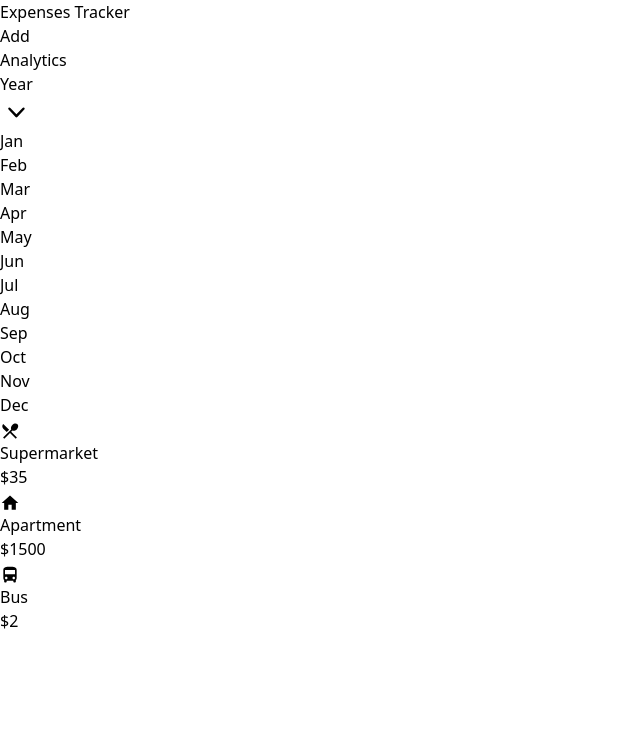
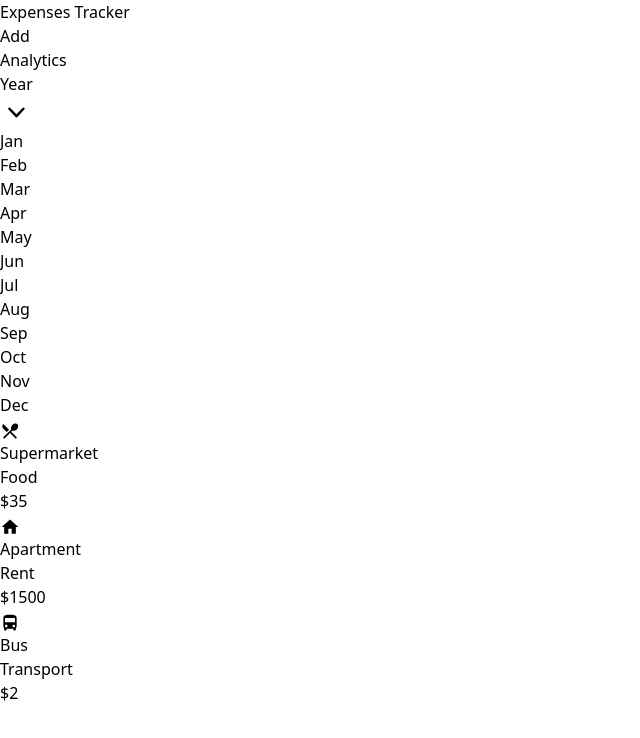
Before and after one commit to nicoPuegher/expenses-tracker, a React (Vite) app: page / in a window 1280 px wide. Shown: the top 738 px of the page, without its empty margins (0-640 px from the left). Built offline with nearby package versions, Linux system fonts and the light colour scheme; the HTML template or start-up script is replaced by a standard one.

Commit message:
add tag component for list

```diff
--- /dev/null
+++ b/src/components/Tag/Tag.jsx
@@ -0,0 +1,14 @@
+import React from 'react';
+import PropTypes from 'prop-types';
+
+function Tag({ name, color }) {
+  const classes = `${color} inline-flex items-center rounded-md px-2 py-1 text-xs font-medium text-gray-600 ring-1 ring-inset ring-gray-500/10`;
+  return <span className={classes}>{name}</span>;
+}
+
+Tag.propTypes = {
+  name: PropTypes.string.isRequired,
+  color: PropTypes.string.isRequired,
+};
+
+export default Tag;
--- a/src/components/Transactions/Transactions.jsx
+++ b/src/components/Transactions/Transactions.jsx
@@ -1,5 +1,6 @@
 import React from 'react';
 import CustomIcon from '../CustomIcon/CustomIcon';
+import Tag from '../Tag/Tag';
 
 const expenses = [
   {
@@ -30,9 +31,12 @@ function Transactions() {
           <CustomIcon iconType={transaction.type} />
         </div>
         <div className="flex min-w-0 flex-auto items-center justify-between">
-          <p className="text-sm font-semibold leading-6 text-gray-900">
-            {transaction.name}
-          </p>
+          <div>
+            <p className="text-sm font-semibold leading-6 text-gray-900">
+              {transaction.name}
+            </p>
+            <Tag name={transaction.type} color="bg-gray-50" />
+          </div>
           <p className="text-base leading-5 text-gray-500">
             ${transaction.amount}
           </p>
```
